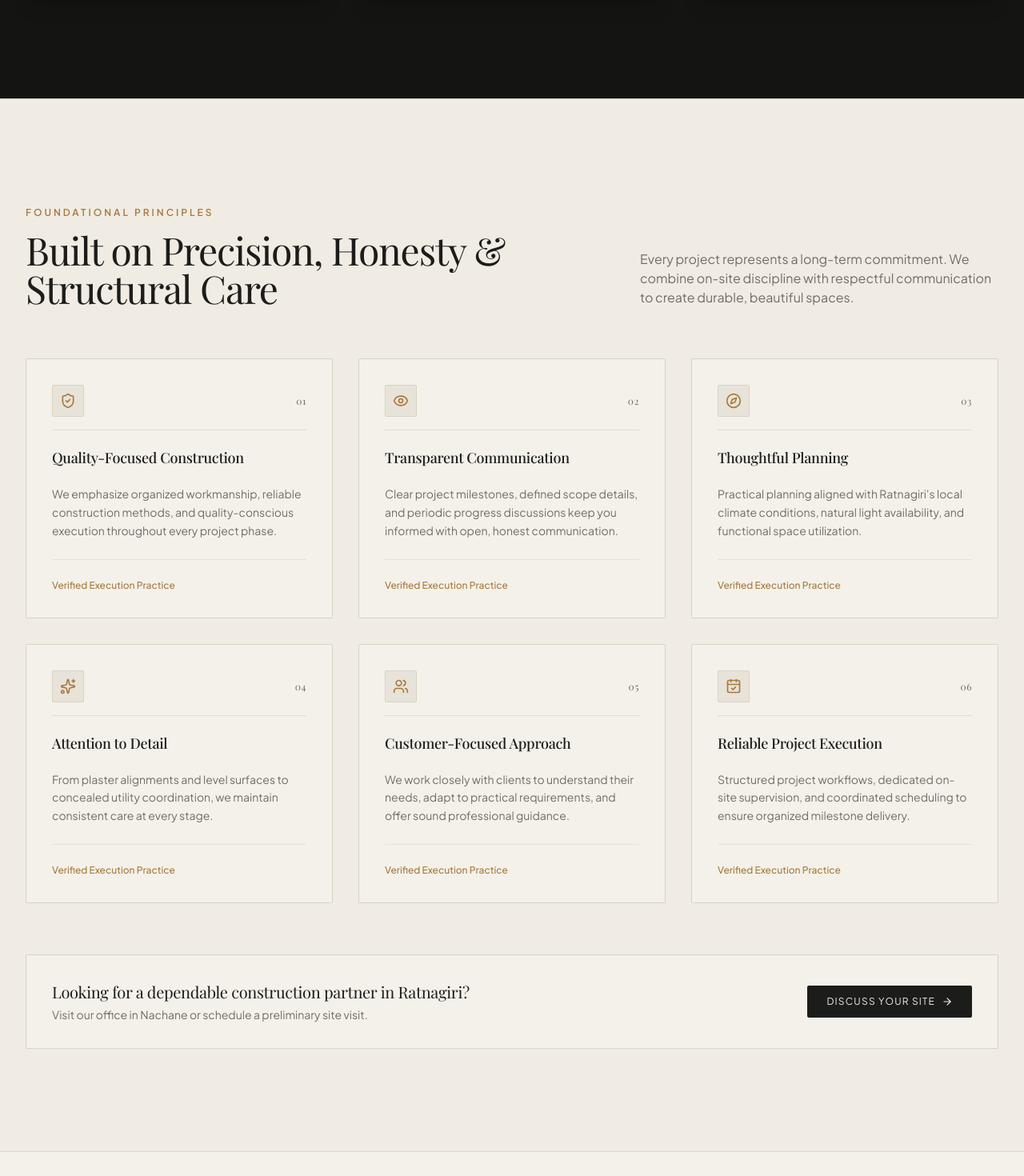
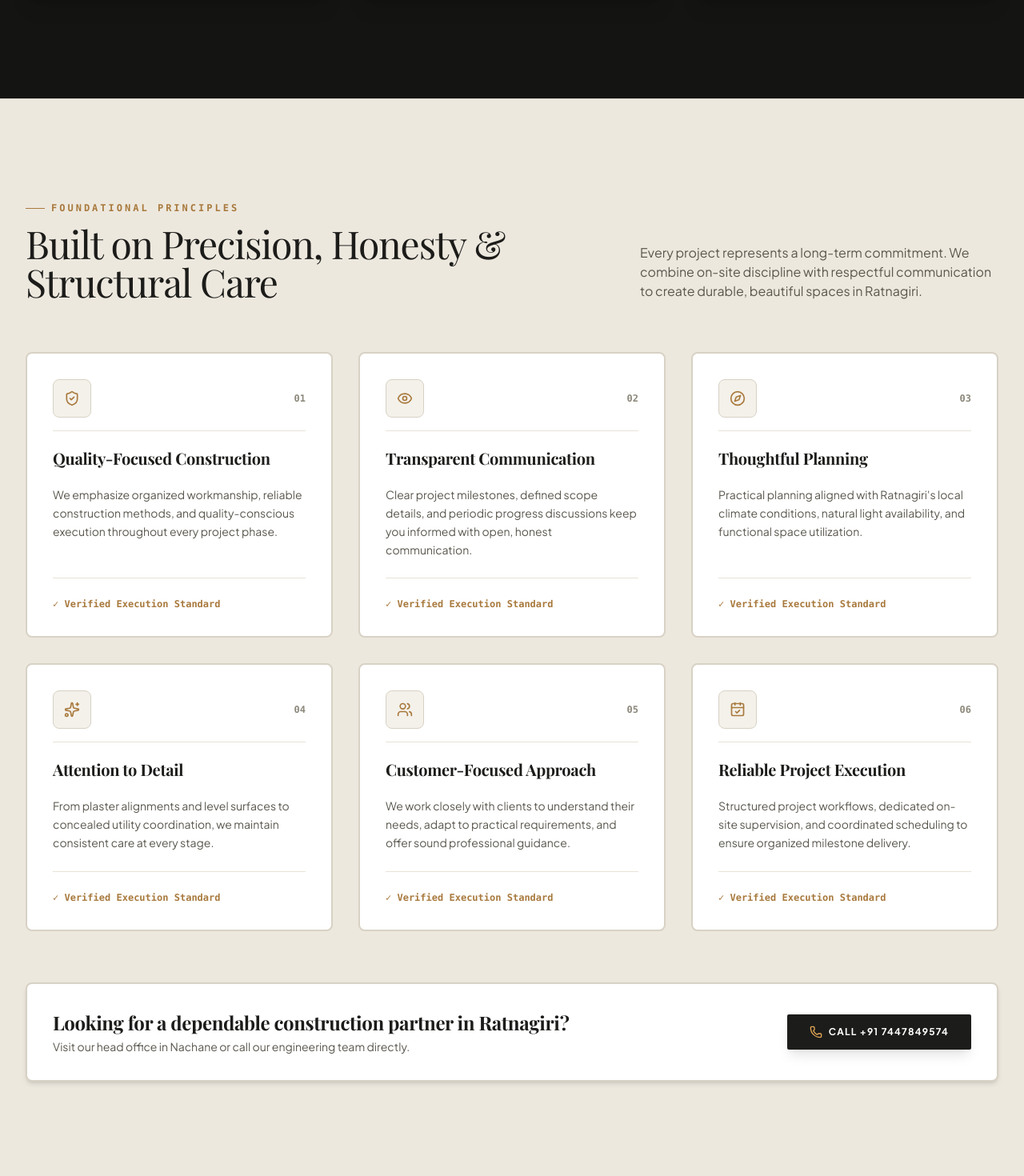
Before and after one commit to rushi1732/Nirman-Infrastructure-Ratnagiri, a React (Vite) app: page / in a window 1280 px wide. Shown: the part 7100-8570 px from the top of the page at 80% size. Built offline with nearby package versions, Linux system fonts and the light colour scheme; a web font is replaced by a local one.

Commit message:
Auto update: 7/10/2026 1:12:48 pm

```diff
--- a/src/components/WhyChooseUsSection.tsx
+++ b/src/components/WhyChooseUsSection.tsx
@@ -7,17 +7,18 @@ import {
   Sparkles,
   Users,
   CalendarCheck,
+  Phone,
   ArrowRight
 } from "lucide-react"
-import { WHY_CHOOSE_ITEMS } from "@/data/nirmanData"
+import { WHY_CHOOSE_ITEMS, COMPANY_INFO } from "@/data/nirmanData"
 
 interface WhyChooseUsProps {
-  onOpenConsultation: () => void
+  onOpenConsultation?: () => void
 }
 
-export const WhyChooseUsSection: React.FC<WhyChooseUsProps> = ({ onOpenConsultation }) => {
+export const WhyChooseUsSection: React.FC<WhyChooseUsProps> = () => {
   const getIcon = (iconName: string) => {
-    const iconClass = "w-5 h-5 text-arch-bronze"
+    const iconClass = "w-5 h-5 text-[#A8793D]"
     switch (iconName) {
       case "ShieldCheck": return <ShieldCheck className={iconClass} />
       case "Eye": return <Eye className={iconClass} />
@@ -30,78 +31,79 @@ export const WhyChooseUsSection: React.FC<WhyChooseUsProps> = ({ onOpenConsultat
   }
 
   return (
-    <section id="why-us" className="py-24 sm:py-32 bg-arch-stone/40 border-t border-arch-border">
+    <section id="why-us" className="py-24 sm:py-32 bg-[#EDE8DE] border-t border-[#D8D2C5]">
       <div className="max-w-7xl mx-auto px-4 sm:px-6 lg:px-8">
 
         {/* Section Header */}
         <div className="flex flex-col md:flex-row md:items-end justify-between mb-16 gap-6">
           <div className="max-w-2xl space-y-3">
-            <span className="text-xs uppercase tracking-[0.25em] text-arch-bronze font-semibold">
-              Foundational Principles
-            </span>
-            <h2 className="text-3xl sm:text-4xl md:text-5xl font-serif font-normal text-arch-charcoal tracking-tight">
+            <div className="flex items-center gap-2 text-xs uppercase tracking-[0.25em] font-bold text-[#A8793D] font-mono">
+              <span className="w-6 h-[1.5px] bg-[#A8793D]" />
+              <span>Foundational Principles</span>
+            </div>
+            <h2 className="text-3xl sm:text-4xl md:text-5xl font-serif font-normal text-[#1C1C1A] tracking-tight">
               Built on Precision, Honesty & Structural Care
             </h2>
           </div>
-          <p className="text-arch-muted text-sm sm:text-base max-w-md leading-relaxed font-sans">
-            Every project represents a long-term commitment. We combine on-site discipline with respectful communication to create durable, beautiful spaces.
+          <p className="text-[#5A574E] text-sm sm:text-base max-w-md leading-relaxed font-sans">
+            Every project represents a long-term commitment. We combine on-site discipline with respectful communication to create durable, beautiful spaces in Ratnagiri.
           </p>
         </div>
 
-        {/* 6 Core Pillars Grid */}
-        <div className="grid grid-cols-1 md:grid-cols-2 lg:grid-cols-3 gap-8">
+        {/* 6 Core Pillars Grid with Nyati-Style Luxury Cards */}
+        <div className="grid grid-cols-1 md:grid-cols-2 lg:grid-cols-3 gap-6 sm:gap-8">
           {WHY_CHOOSE_ITEMS.map((item, index) => (
             <motion.div
               key={index}
-              initial={{ opacity: 0, y: 15 }}
+              initial={{ opacity: 0, y: 20 }}
               whileInView={{ opacity: 1, y: 0 }}
               viewport={{ once: true }}
               transition={{ duration: 0.5, delay: index * 0.08 }}
-              className="bg-arch-ivory border border-arch-border p-8 rounded-sm hover:border-arch-bronze/50 transition-colors duration-300 flex flex-col justify-between"
+              className="bg-white border-2 border-[#D8D2C5] p-8 rounded-lg hover:border-[#A8793D] hover:shadow-xl transition-all duration-300 flex flex-col justify-between group"
             >
               <div className="space-y-5">
-                <div className="flex items-center justify-between pb-4 border-b border-arch-border/70">
-                  <div className="w-10 h-10 rounded-sm bg-arch-stone flex items-center justify-center border border-arch-border">
+                <div className="flex items-center justify-between pb-4 border-b border-[#E8E3D9]">
+                  <div className="w-12 h-12 rounded-lg bg-[#F4F1EA] flex items-center justify-center border border-[#D8D2C5] group-hover:scale-110 group-hover:bg-[#A8793D]/10 transition-all">
                     {getIcon(item.icon)}
                   </div>
-                  <span className="font-serif text-xs text-arch-muted tracking-wider">
+                  <span className="font-mono text-xs text-[#8C887B] font-bold">
                     0{index + 1}
                   </span>
                 </div>
 
-                <h3 className="text-lg font-serif font-medium text-arch-charcoal">
+                <h3 className="text-xl font-serif font-bold text-[#1C1C1A] group-hover:text-[#A8793D] transition-colors">
                   {item.title}
                 </h3>
 
-                <p className="text-sm text-arch-muted leading-relaxed font-sans">
+                <p className="text-sm text-[#5A574E] leading-relaxed font-sans">
                   {item.description}
                 </p>
               </div>
 
-              <div className="pt-6 mt-6 border-t border-arch-border/50 flex items-center text-xs font-medium text-arch-bronze">
-                <span>Verified Execution Practice</span>
+              <div className="pt-6 mt-6 border-t border-[#E8E3D9] flex items-center text-xs font-mono font-bold text-[#A8793D]">
+                <span>✓ Verified Execution Standard</span>
               </div>
             </motion.div>
           ))}
         </div>
 
-        {/* Bottom Banner */}
-        <div className="mt-16 p-8 bg-arch-ivory border border-arch-border flex flex-col sm:flex-row items-center justify-between gap-6 rounded-sm">
+        {/* Bottom Contact Callout */}
+        <div className="mt-16 p-8 bg-white border-2 border-[#D8D2C5] flex flex-col sm:flex-row items-center justify-between gap-6 rounded-lg shadow-md">
           <div>
-            <h4 className="font-serif text-xl text-arch-charcoal font-normal">
+            <h4 className="font-serif text-xl sm:text-2xl text-[#1C1C1A] font-bold">
               Looking for a dependable construction partner in Ratnagiri?
             </h4>
-            <p className="text-sm text-arch-muted mt-1">
-              Visit our office in Nachane or schedule a preliminary site visit.
+            <p className="text-sm text-[#5A574E] mt-1 font-sans">
+              Visit our head office in Nachane or call our engineering team directly.
             </p>
           </div>
-          <button
-            onClick={onOpenConsultation}
-            className="inline-flex items-center gap-2 px-6 py-3 bg-arch-charcoal text-arch-ivory text-xs tracking-widest uppercase hover:bg-arch-bronze transition-colors rounded-sm flex-shrink-0"
+          <a
+            href={`tel:${COMPANY_INFO.phoneRaw}`}
+            className="inline-flex items-center gap-2 px-7 py-3.5 bg-[#1C1C1A] text-white text-xs tracking-widest uppercase font-bold hover:bg-[#A8793D] transition-colors rounded-sm flex-shrink-0 shadow-lg cursor-pointer"
           >
-            <span>Discuss Your Site</span>
-            <ArrowRight className="w-3.5 h-3.5" />
-          </button>
+            <Phone className="w-4 h-4 text-[#E5A855]" />
+            <span>Call +91 7447849574</span>
+          </a>
         </div>
 
       </div>
```
